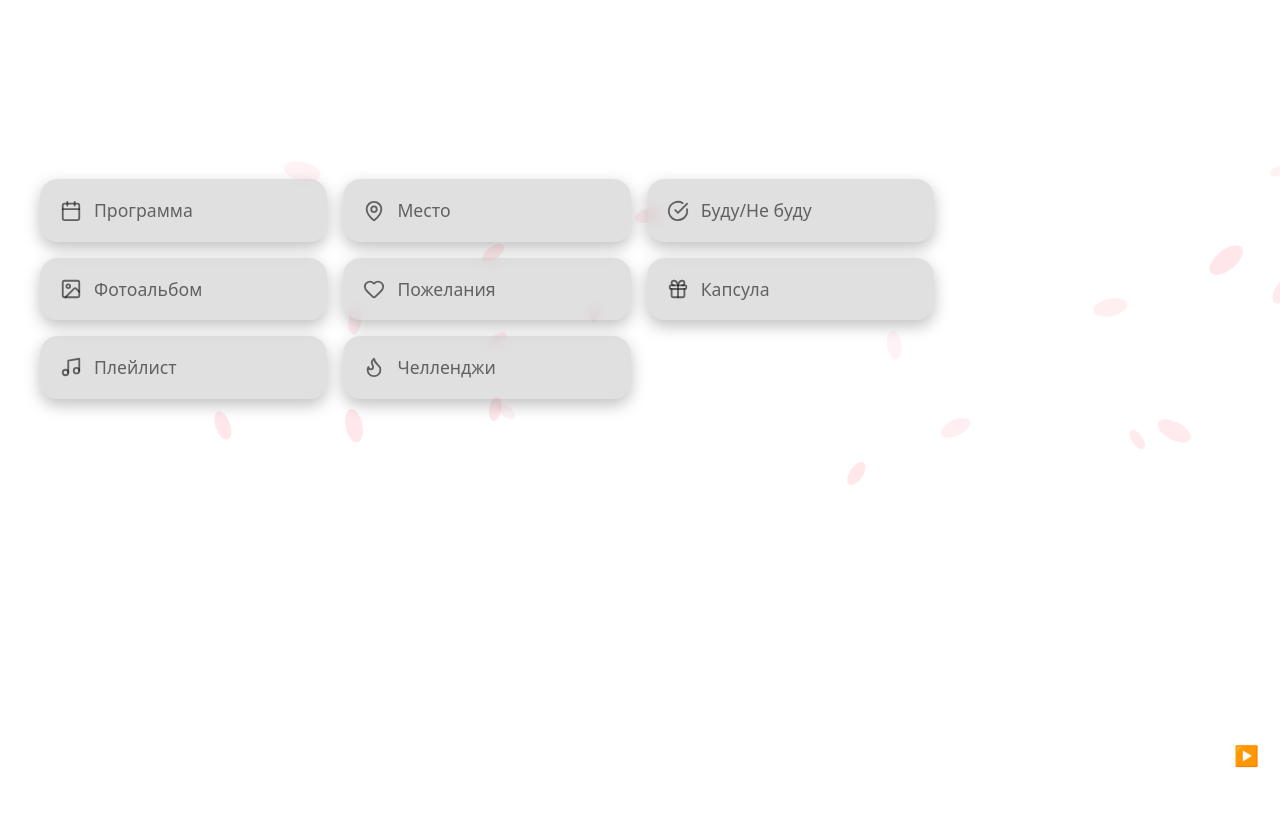
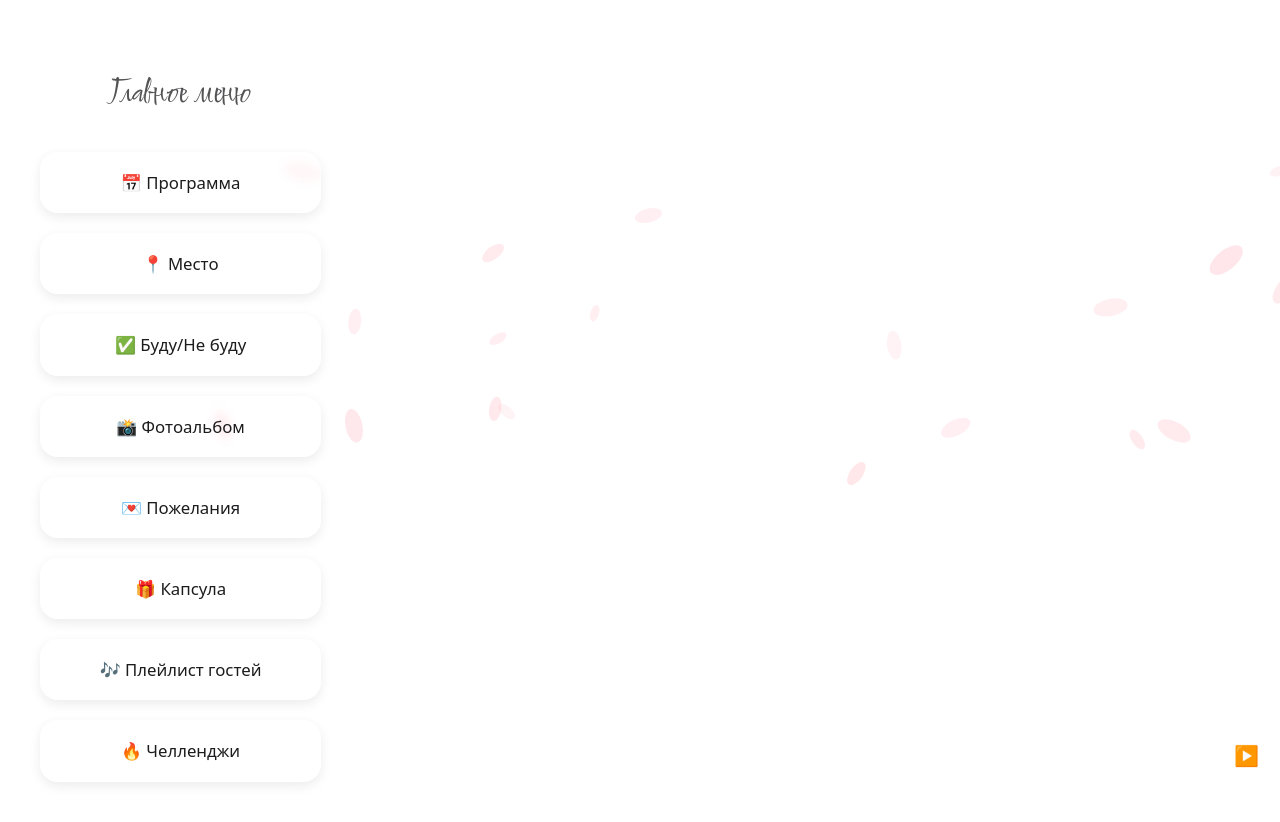
Before and after one commit to cerbermech/wedding-app, a React (Vite) app: page /menu in a window 1280 px wide. Shown: the top 822 px of the page. Built offline with nearby package versions, Linux system fonts and the light colour scheme.

Commit message:
заставка другая

```diff
--- a/src/pages/Menu.jsx
+++ b/src/pages/Menu.jsx
@@ -1,42 +1,24 @@
 import { Link } from "react-router-dom";
 import "./../styles/menu.css";
 import PetalsBackground from "../components/PetalsBackground";
-import {
-  Calendar, MapPin, CheckCircle, Image, Heart, Gift, Music, Flame
-} from "lucide-react"; // иконки
 
 export default function Menu() {
   return (
     <div className="menu-container">
+      {/* 🌸 фоновые лепестки */}
       <PetalsBackground />
 
       <div className="menu-content">
         <h2 className="menu-title">Главное меню</h2>
         <div className="menu-grid">
-          <Link to="/program" className="menu-item">
-            <Calendar className="menu-icon" /> Программа
-          </Link>
-          <Link to="/map" className="menu-item">
-            <MapPin className="menu-icon" /> Место
-          </Link>
-          <Link to="/rsvp" className="menu-item">
-            <CheckCircle className="menu-icon" /> Буду/Не буду
-          </Link>
-          <Link to="/gallery" className="menu-item">
-            <Image className="menu-icon" /> Фотоальбом
-          </Link>
-          <Link to="/wishes" className="menu-item">
-            <Heart className="menu-icon" /> Пожелания
-          </Link>
-          <Link to="/capsule" className="menu-item">
-            <Gift className="menu-icon" /> Капсула
-          </Link>
-          <Link to="/playlist" className="menu-item">
-            <Music className="menu-icon" /> Плейлист
-          </Link>
-          <Link to="/challenges" className="menu-item">
-            <Flame className="menu-icon" /> Челленджи
-          </Link>
+          <Link to="/program" className="menu-item">📅 Программа</Link>
+          <Link to="/map" className="menu-item">📍 Место</Link>
+          <Link to="/rsvp" className="menu-item">✅ Буду/Не буду</Link>
+          <Link to="/gallery" className="menu-item">📸 Фотоальбом</Link>
+          <Link to="/wishes" className="menu-item">💌 Пожелания</Link>
+          <Link to="/capsule" className="menu-item">🎁 Капсула</Link>
+          <Link to="/playlist" className="menu-item">🎶 Плейлист гостей</Link>
+          <Link to="/challenges" className="menu-item">🔥 Челленджи</Link>
         </div>
       </div>
     </div>
--- a/src/styles/menu.css
+++ b/src/styles/menu.css
@@ -1,75 +1,52 @@
 .menu-container {
-  width: 140%;
+  width: 130%;
   position: relative;
   min-height: 100vh;
   display: flex;
   justify-content: center;
-  align-items: flex-start;
+  align-items: center;
   text-align: center;
   overflow: hidden;
-  padding: 40px 20px;
 }
 
 .menu-content {
-  width: 100%;             /* ✅ во всю ширину */
-  padding: 20px;
-  border-radius: 0;         /* убрали закругления, чтобы тянулось вширь */
-  background: transparent;  /* убираем общий блок, оставляем только кнопки */
+  padding: 40px;
+  box-shadow: 0 8px 24px rgba(0, 0, 0, 0.1);
   z-index: 1;
+  width: 130%;
 }
 
 .menu-title {
-  font-family: 'Comforter', cursive;
-  font-size: 2.4rem;
+  font-family: 'Comforter', serif;
+  font-size: 2.2rem;
   margin-bottom: 30px;
-  color: #fff;  /* ✅ теперь видно */
-  font-weight: 400;
+  color: #1c1c1ec0; /* Apple-style тёмный текст */
+  font-weight: 600;
 }
 
 .menu-grid {
   display: grid;
-  grid-template-columns: 1fr; /* ✅ один столбец во всю ширину */
-  gap: 16px;
-}
-
-/* на планшетах и выше — по 2 */
-@media (min-width: 768px) {
-  .menu-grid {
-    grid-template-columns: 1fr 1fr;
-  }
-}
-
-/* на больших экранах — по 3 */
-@media (min-width: 1200px) {
-  .menu-grid {
-    grid-template-columns: 1fr 1fr 1fr;
-  }
+  grid-template-columns: repeat(auto-fit, minmax(140px, 1fr));
+  gap: 20px;
 }
 
 .menu-item {
   display: flex;
+  justify-content: center;
   align-items: center;
-  gap: 12px;
-  padding: 18px 20px;
+  padding: 18px;
   border-radius: 18px;
-  background: rgba(0, 0, 0, 0.12);   /* ✅ тёмный фон */
-  backdrop-filter: blur(6px);
-  font-size: 1.1rem;
-  font-weight: 500;
-  color: #1b1b1ba4;                   /* ✅ белый текст */
+  background: rgba(255, 255, 255, 0.315);
+  backdrop-filter: blur(4px);
+  font-size: 1.05rem;
+  color: #1c1c1e;
   text-decoration: none;
-  box-shadow: 0 6px 16px rgba(0,0,0,0.25);
-  transition: all 0.3s ease;
+  box-shadow: 0 4px 12px rgba(0,0,0,0.08);
+  transition: all 0.25s ease;
 }
 
 .menu-item:hover {
-  color: #ffd9dfff;
-  transform: translateY(-3px) scale(1.02);
-  background: rgba(0, 0, 0, 0.36);   /* при ховере чуть плотнее */
-  box-shadow: 0 10px 24px rgba(0,0,0,0.3);
+  transform: translateY(-4px) scale(1.02);
+  background: rgba(255, 230, 234, 0.45); /* лёгкий розовый акцент */
+  box-shadow: 0 8px 20px rgba(0,0,0,0.12);
 }
-
-.menu-icon {
-  width: 22px;
-  height: 22px;
-}
--- a/src/styles/splash.css
+++ b/src/styles/splash.css
@@ -8,7 +8,7 @@ html, body {
 
 
 .splash-container {
-  width: 120%;
+  width: 110%;
   height: 100vh;          /* тянем на весь экран */
   overflow-x: hidden;
   background-size: cover; /* чтобы фото заполняло экран */
```
